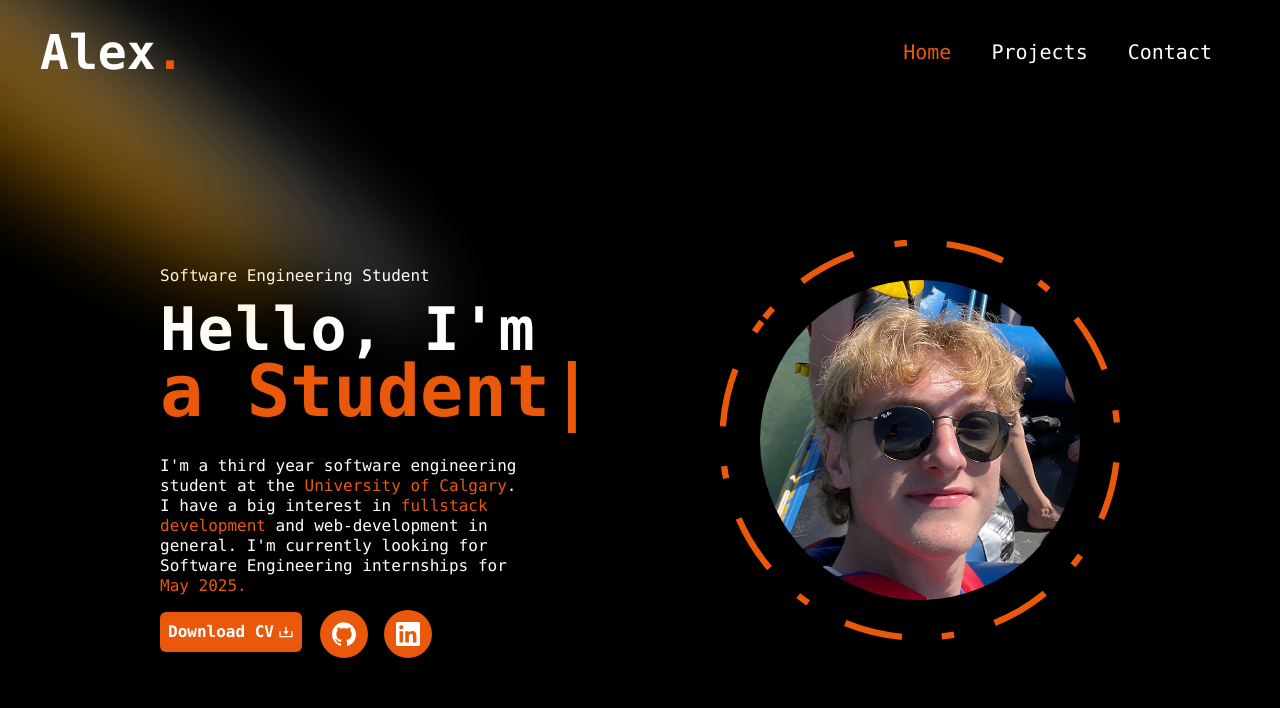
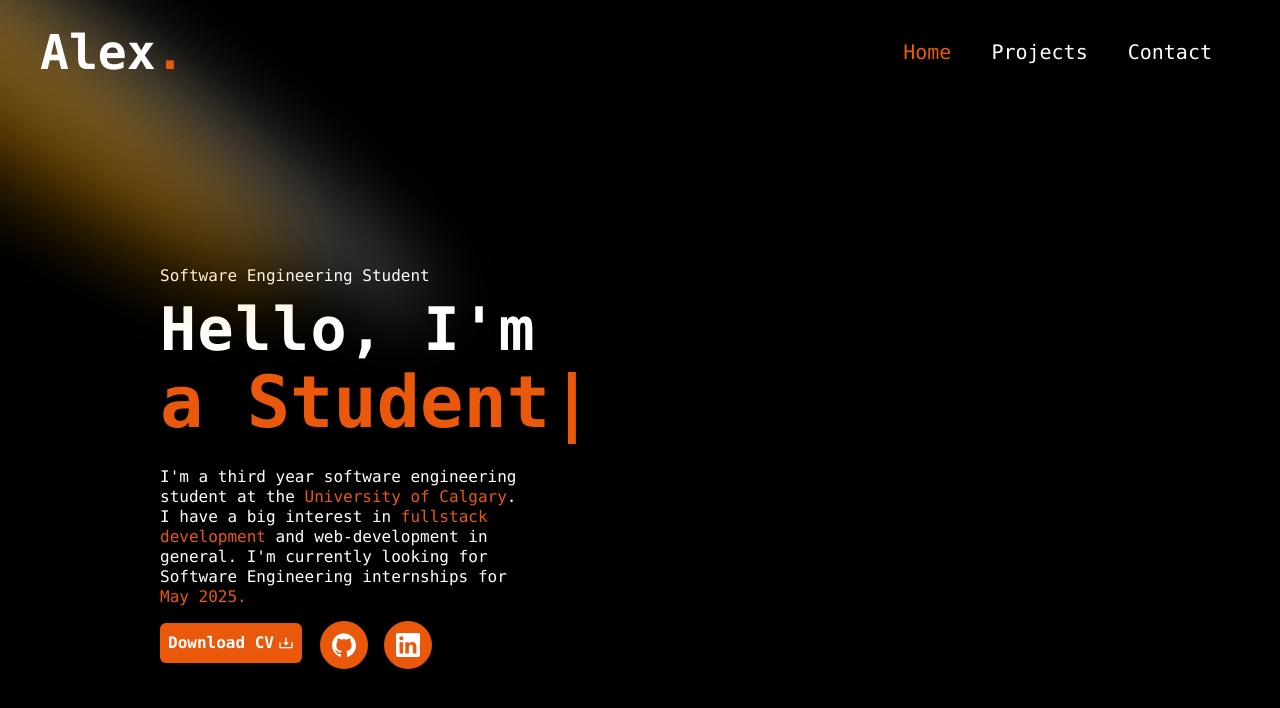
Before and after one commit to alexwhelan12/alexportfoliowebsite, a Next.js app: page / in a window 1280 px wide. Shown: the top 708 px of the page. Built offline with nearby package versions, Linux system fonts and the light colour scheme; a web font is replaced by a local one.

Commit message:
small styling change

```diff
--- a/components/Hero.tsx
+++ b/components/Hero.tsx
@@ -44,7 +44,7 @@ const Hero = () => {
                         ]}
                         wrapper="span"
                         speed={50}
-                        style={{ fontSize: '2em', display: 'inline-block', fontFamily: 'ui-monospace, SFMono-Regular, Menlo, Monaco, Consolas, "Liberation Mono", "Courier New", monospace', fontWeight: 'bold' }}
+                        style={{ fontSize: '2em', display: 'inline-block', fontFamily: 'ui-monospace, SFMono-Regular, Menlo, Monaco, Consolas, "Liberation Mono", "Courier New", monospace', fontWeight: 'bold', marginTop: '0.7rem'}}
                         repeat={Infinity}
                         />
                 </div>
@@ -113,7 +113,7 @@ const Hero = () => {
                     </motion.a>
                 </div>
             </div>
-                    <motion.div
+                    {/* <motion.div
                         initial={{opacity: 0}}
                         animate={{
                             opacity: 1,
@@ -155,7 +155,7 @@ const Hero = () => {
                                 repeatType: "reverse",
                             }}
                         />
-                    </motion.svg>
+                    </motion.svg> */}
 
                     {/* ADD in accenturnity UI globe to background!!! */}
         </div>
```
